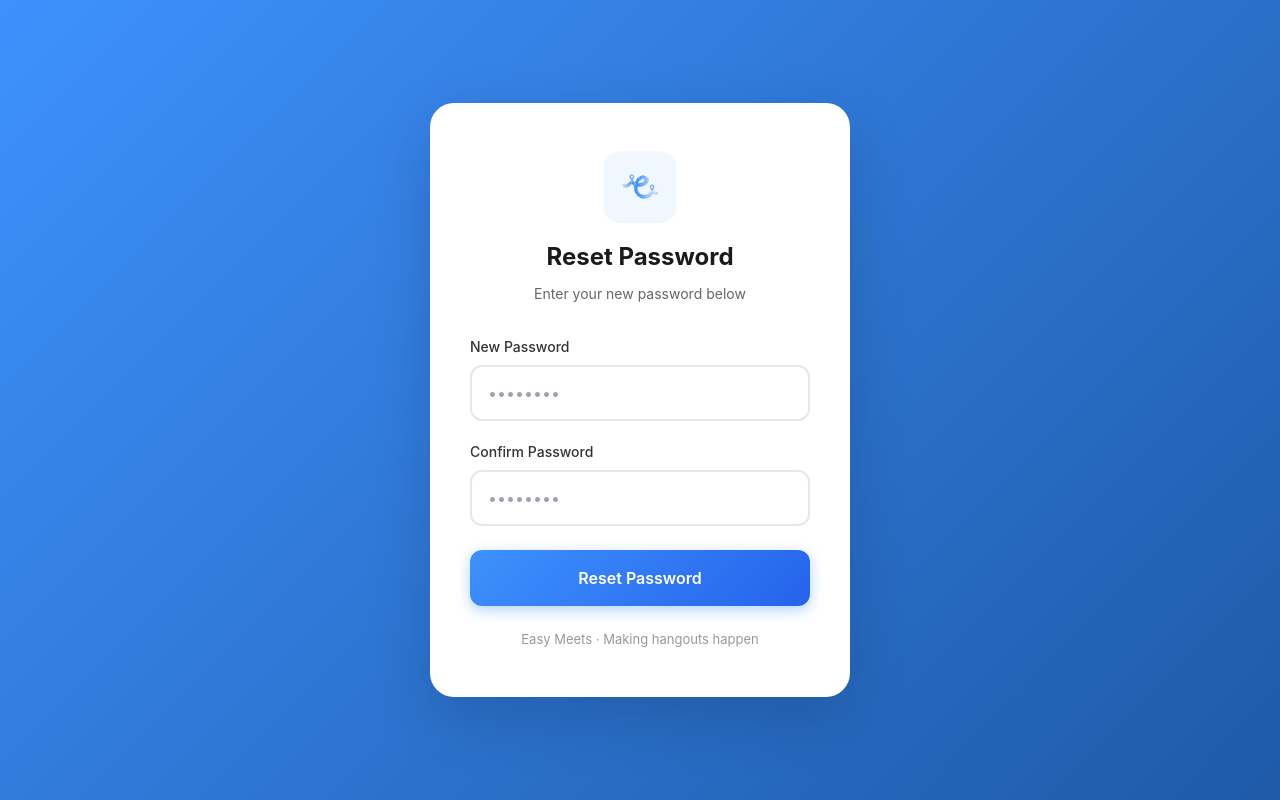
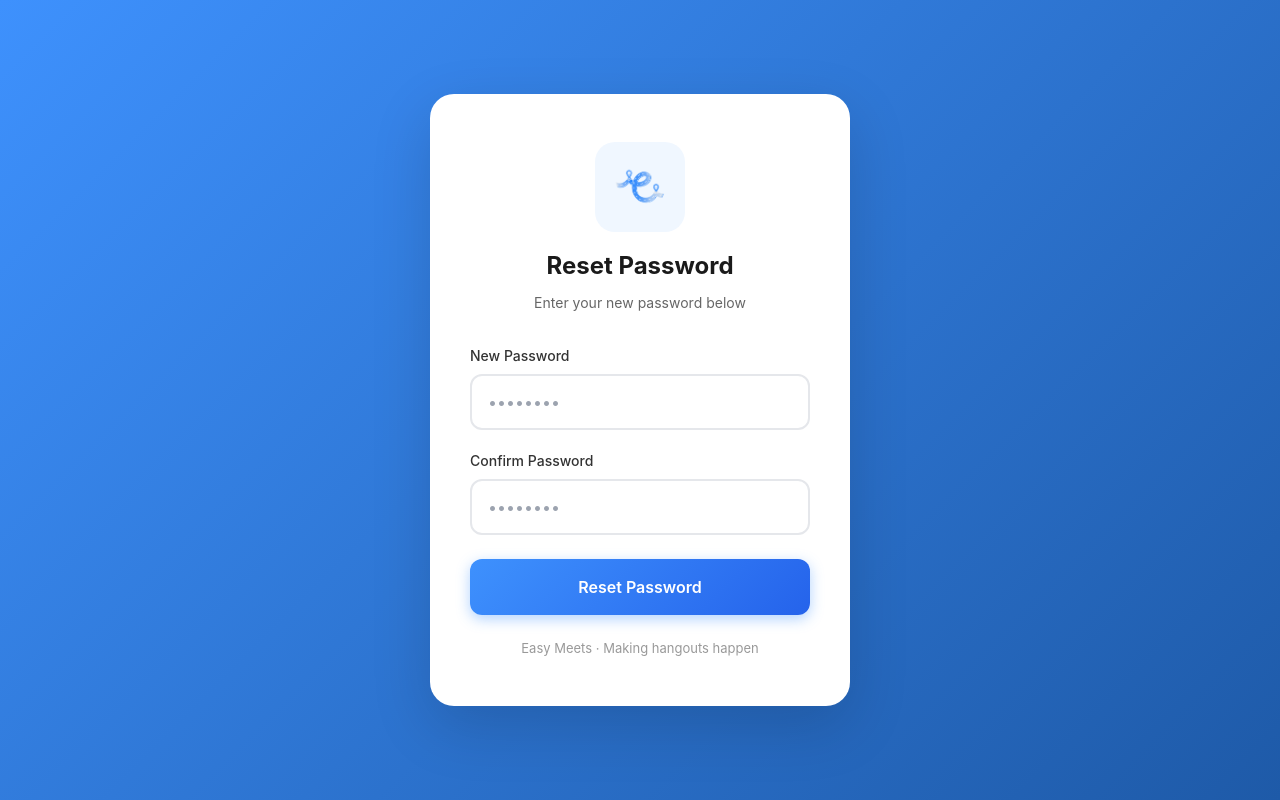
Before and after one commit to MarwhAlzandani/easymeets-web, a Next.js app: page /reset-password in a window 1280 px wide. Built offline with nearby package versions, Linux system fonts and the light colour scheme; no server answers.

Commit message:
Make logo bigger on reset password page

```diff
--- a/app/reset-password/page.tsx
+++ b/app/reset-password/page.tsx
@@ -79,10 +79,10 @@ export default function ResetPassword() {
           marginBottom: '32px'
         }}>
           <div style={{
-            width: '72px',
-            height: '72px',
+            width: '90px',
+            height: '90px',
             backgroundColor: '#f0f7ff',
-            borderRadius: '16px',
+            borderRadius: '20px',
             display: 'flex',
             alignItems: 'center',
             justifyContent: 'center',
@@ -92,7 +92,7 @@ export default function ResetPassword() {
               src="/images/logo.png"
               alt="Easy Meets"
               style={{
-                width: '48px',
+                width: '64px',
                 height: 'auto',
                 objectFit: 'contain',
               }}
```
